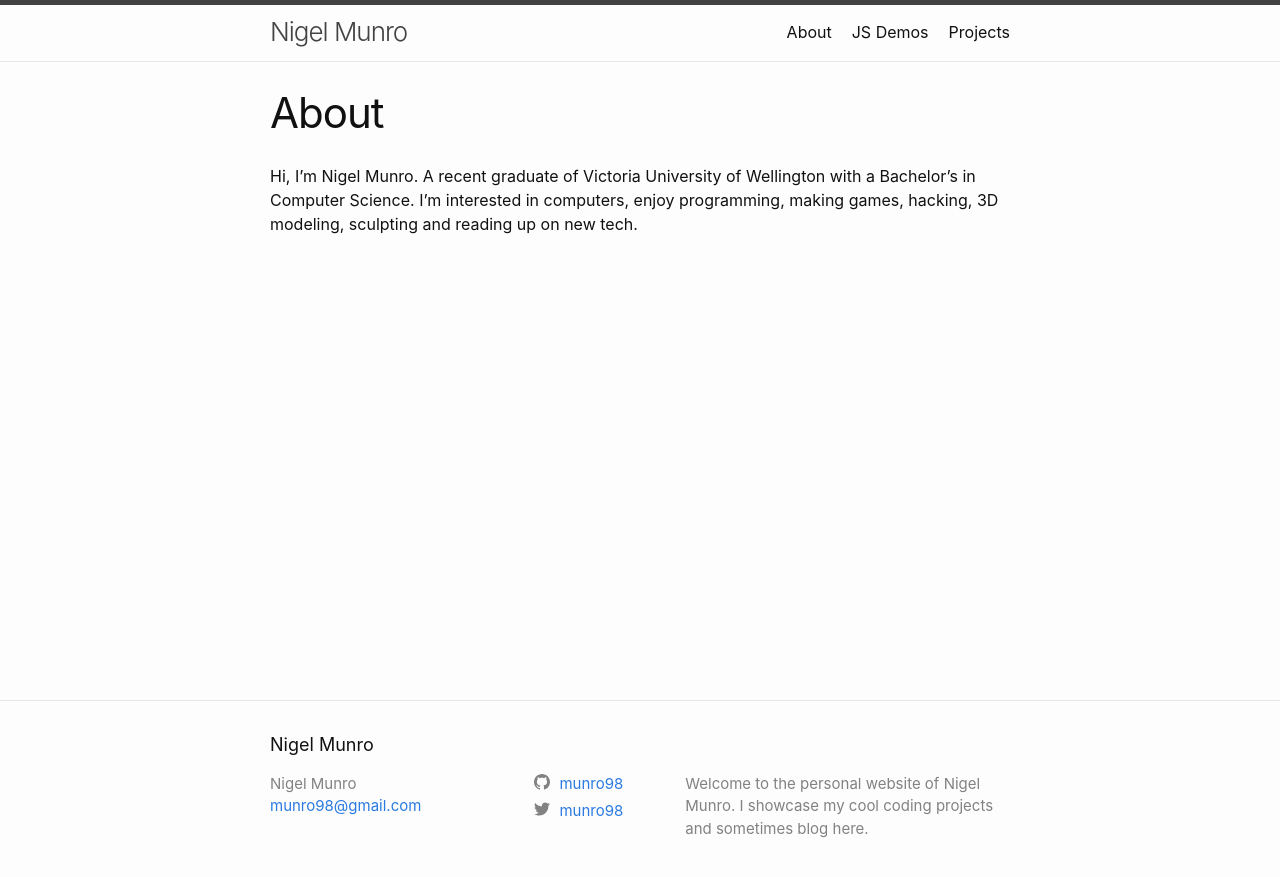
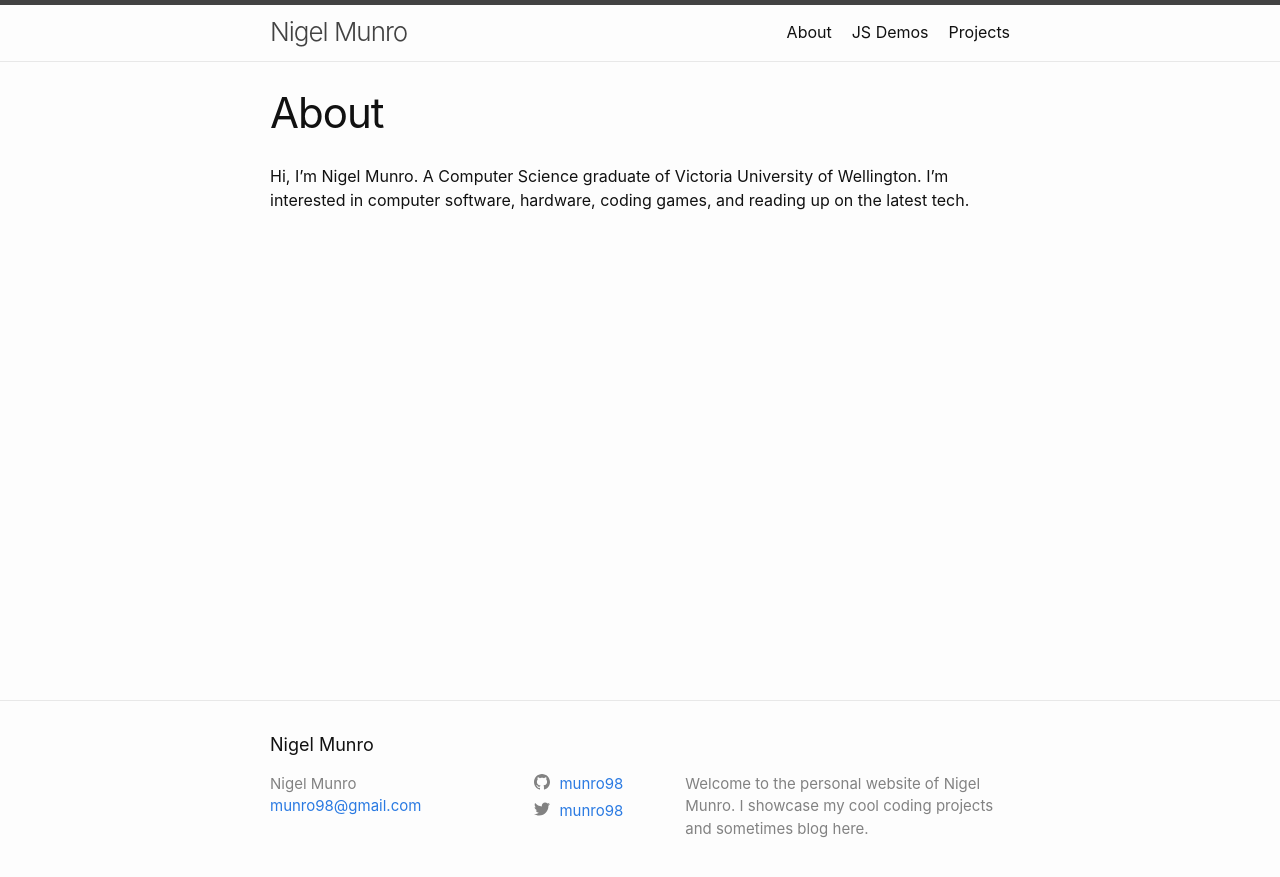
Before and after one commit to munro98/munro98.github.io, a Jekyll site: the page built from about.md, in a window 1280 px wide. Shown: the top 877 px of the page. Built offline with Jekyll 4.4.1, drawn with Linux system fonts in a browser that asks for light colours.

Commit message:
Update about.md

```diff
--- a/about.md
+++ b/about.md
@@ -5,4 +5,4 @@ permalink: /about/
 ---
 
 
-Hi, I'm Nigel Munro. A recent graduate of Victoria University of Wellington with a Bachelor's in Computer Science. I'm interested in computers, enjoy programming, making games, hacking, 3D modeling, sculpting and reading up on new tech.
+Hi, I'm Nigel Munro. A Computer Science graduate of Victoria University of Wellington. I'm interested in computer software, hardware, coding games, and reading up on the latest tech.
```
